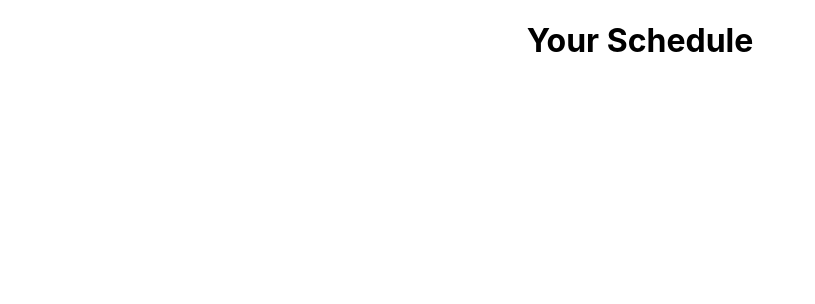
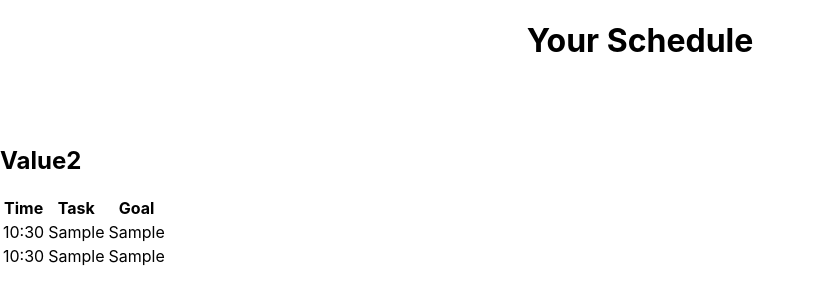
Before and after one commit to Arka16/RoutineApp, a React (Create React App) app in the folder routine-app/: page / in a window 1280 px wide. Both pictures are taken after typing "10:30", "Sample", "Sample", "10:30", "Sample", "Sample" into the empty fields and a click on the button "Create Time Table". Shown: the top 304 px of the page, without its empty margins (0-815 px from the left). Built offline with nearby package versions, Linux system fonts and the light colour scheme.

Commit message:
can display navigation params

```diff
--- a/routine-app/src/pages/CreateTable/CreateTable.jsx
+++ b/routine-app/src/pages/CreateTable/CreateTable.jsx
@@ -1,24 +1,29 @@
-import React, { useState } from "react";
+import React, {useState} from "react";
 import TaskTable from "../../components/TaskTable/TaskTable";
-import "./CreateTable.css";
-import { useNavigate } from "react-router-dom";
+import './CreateTable.css';
+import { useNavigate } from 'react-router-dom';
 
-function CreateTable() {
-  const initialRows = Array(5).fill({ time: "", task: "", goal: "" });
+function CreateTable(){
+    const initialRows = Array(5).fill({ time: '', task: '', goal: '' });
     const [rows, setRows] = useState(initialRows);
-  console.log("Row is: ");
-  console.log(rows);
+    console.log("Row is: ")
+    console.log(rows)
+    const param1 = "Value1";
+    const param2 = "Value2";
     const navigation = useNavigate();
-  function handleCreateTable() {
-    navigation("/schedule", { rows: JSON.stringify(rows) }); // Serialize rows to JSON
+    function handleCreateTable(){
+        navigation("/schedule",  {
+            state: {
+              rows,
+              param2,
+            },
+          });
     }
     return (
             <div>
-      <h1>Enter your Schedule Below</h1>
+             <h1> Enter your Schedule Below </h1>
              <TaskTable rows={rows} setRows={setRows} />
-      <button onClick={handleCreateTable} className="createTableButton">
-        Create Time Table
-      </button>
+            <button onClick={handleCreateTable} className="createTableButton"> Create Time Table </button>
             </div>
             );
 }
--- a/routine-app/src/pages/SchedulePage/SchedulePage.jsx
+++ b/routine-app/src/pages/SchedulePage/SchedulePage.jsx
@@ -1,24 +1,37 @@
 import React from "react";
-import { useParams } from "react-router-dom";
+import { useLocation, useParams } from "react-router-dom";
 
 function SchedulePage() {
-    const { rows } = useParams();
-    const parsedRows = JSON.parse(rows || "[]"); // Use an empty array as the default value
+  const location = useLocation();
 
-  console.log("parsed rows are")
-  console.log(parsedRows);
+
+  const state = location.state;
+  const {rows, param2} = location.state
+
+//   const parsedRows = JSON.parse(rows || "[]");
+
   return (
     <div>
       <h1>Your Schedule</h1>
-      <div>
-        {parsedRows.map((row, index) => (
-          <div key={index}>
-            <p>Time: {row.time}</p>
-            <p>Task: {row.task}</p>
-            <p>Goal: {row.goal}</p>
-          </div>
-        ))}
-      </div>
+      <h2>{param2}</h2>
+      <table>
+        <thead>
+          <tr>
+            <th>Time</th>
+            <th>Task</th>
+            <th>Goal</th>
+          </tr>
+        </thead>
+        <tbody>
+          {rows.map((row, index) => (
+            <tr key={index}>
+              <td>{row.time}</td>
+              <td>{row.task}</td>
+              <td>{row.goal}</td>
+            </tr>
+          ))}
+        </tbody>
+      </table>
     </div>
   );
 }
```
Lines whose indentation alone changed are shown as unchanged.
